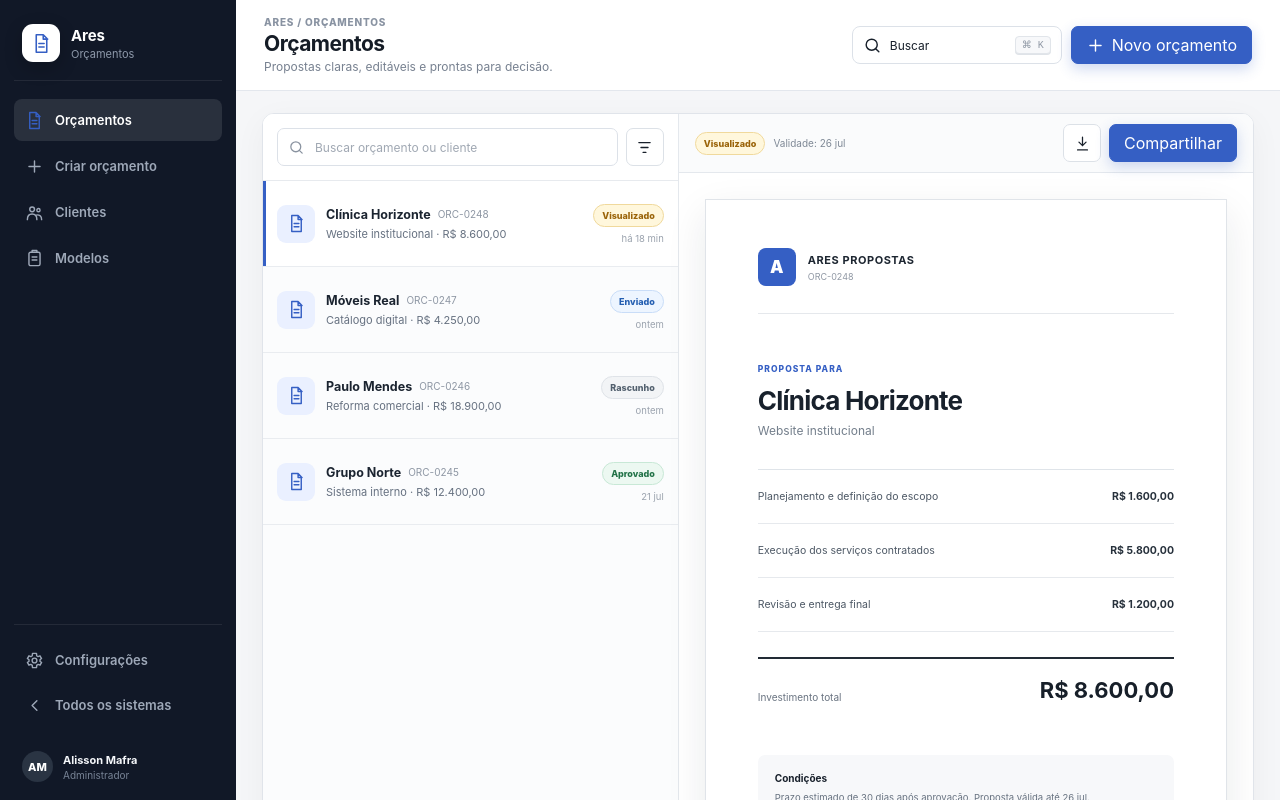
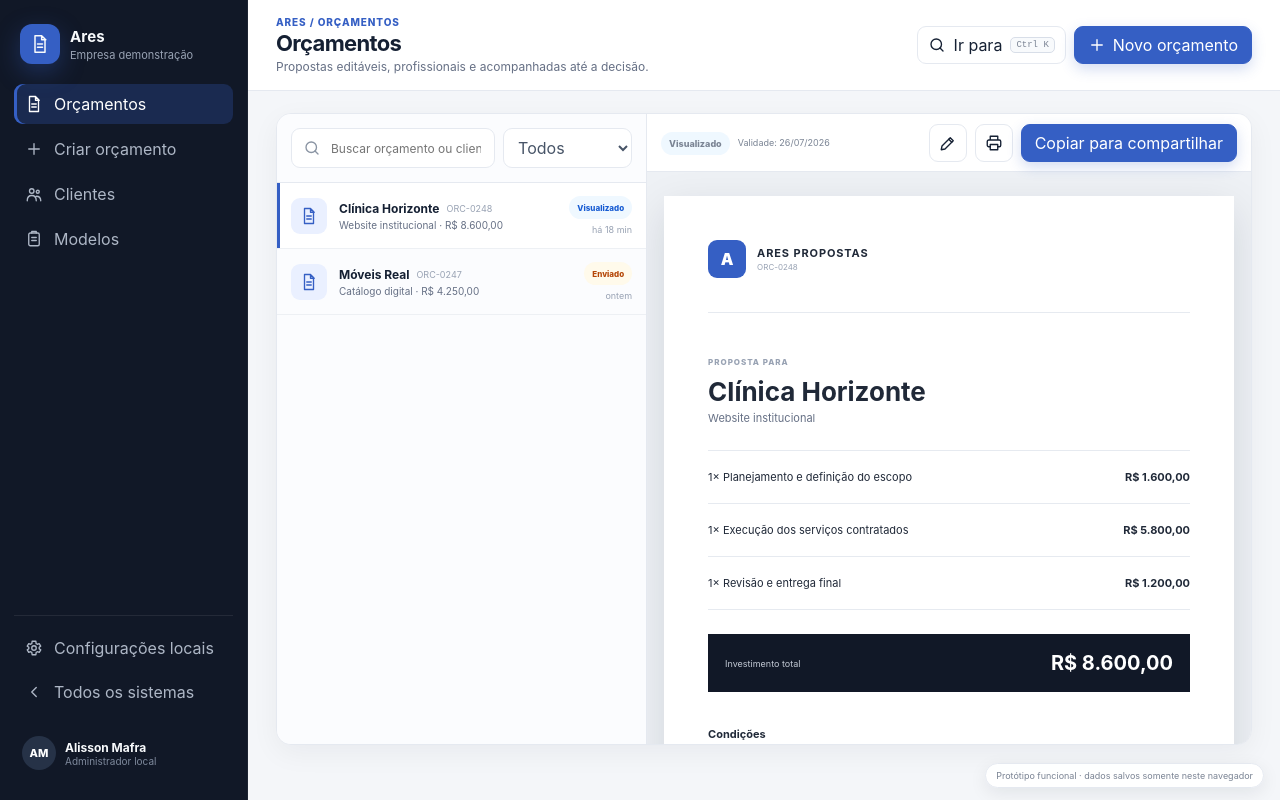
Before and after one commit to aruanmf446-hub/crmplus, a Next.js app: page /sistemas/ares in a window 1280 px wide. Shown: the top 800 px of the page. Built offline with nearby package versions, Linux system fonts and the light colour scheme.

Commit message:
refactor: activate fully local functional SaaS applications

```diff
--- a/components/WorkspaceRouter.tsx
+++ b/components/WorkspaceRouter.tsx
@@ -1,7 +1,7 @@
 import type { Product } from "@/lib/apps";
 import type { Workspace } from "@/lib/workspaces";
-import { PhaseThreeWorkspace } from "./workspaces/phase-three/PhaseThreeWorkspace";
+import { PhaseFourWorkspace } from "./workspaces/phase-four/PhaseFourWorkspace";
 
 export function WorkspaceRouter({ product }: { product: Product; workspace: Workspace }) {
-  return <PhaseThreeWorkspace product={product} />;
+  return <PhaseFourWorkspace product={product} />;
 }
```
